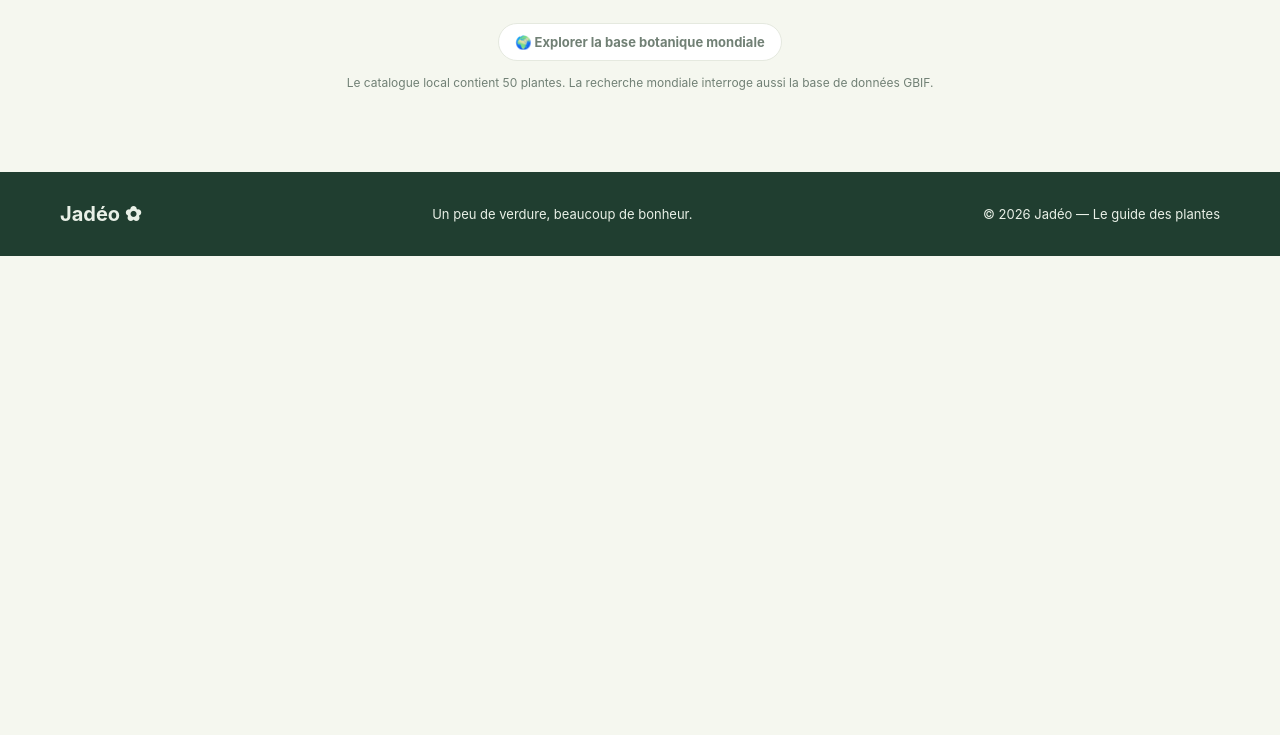
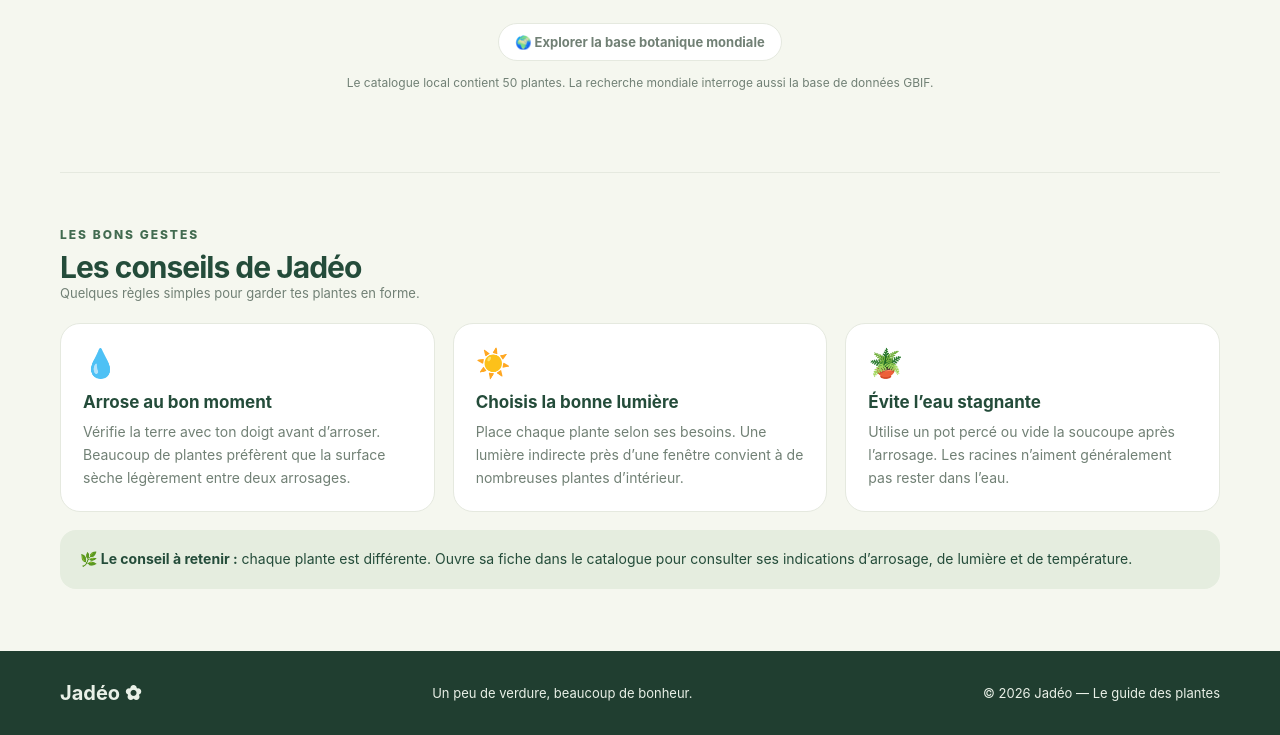
Before and after one commit to tim17eo/Jadeo, a plain HTML site: page index.html in a window 1280 px wide. Shown: the part 6684-7419 px from the top of the page. Before the commit the page ends 6940 px from the top, so only its background shows below. Drawn offline with Linux system fonts and the light colour scheme.

Commit message:
Add plant care advice section and fix advice navigation

```diff
--- a/index.html
+++ b/index.html
@@ -17,7 +17,7 @@ main{padding:22px 0 70px}.section-head{display:flex;align-items:end;justify-cont
 footer{background:#203e30;color:#e9f0e7;padding:30px 0;font-size:13px}.foot{display:flex;justify-content:space-between;gap:15px;align-items:center}.foot strong{font-size:20px}
 .modal{position:fixed;inset:0;background:#1022199c;display:none;align-items:center;justify-content:center;padding:20px;z-index:10}.modal.show{display:flex}.dialog{background:white;width:min(760px,100%);max-height:90vh;overflow:auto;border-radius:24px;position:relative}.close{position:absolute;right:15px;top:15px;border:0;background:#ffffffed;width:38px;height:38px;border-radius:50%;font-size:21px;z-index:2;color:var(--green)}.detail-img{height:280px;background:var(--mint)}.detail-img img{width:100%;height:100%;object-fit:cover}.detail-body{padding:25px 28px 30px}.detail-body h2{margin:5px 0;color:var(--green);font-size:30px}.detail-body .latin{font-size:14px}.description{color:var(--muted);line-height:1.7;margin:17px 0 22px}.care-grid{display:grid;grid-template-columns:repeat(3,1fr);gap:12px}.care{background:var(--cream);padding:15px;border-radius:15px}.care span{display:block;font-size:20px;margin-bottom:8px}.care small{display:block;color:var(--muted);font-size:11px;font-weight:700;text-transform:uppercase;letter-spacing:.6px}.care b{display:block;color:var(--green);font-size:14px;margin-top:5px}
 @media(max-width:800px){.hero{grid-template-columns:1fr;padding-top:30px}.hero-art{height:260px}.grid{grid-template-columns:repeat(2,1fr)}.nav{gap:12px}}@media(max-width:560px){.wrap{width:min(100% - 28px,1160px)}header{padding:16px 0}.nav{display:none}.hero{gap:25px}.hero h1{letter-spacing:-2px}.hero-art{height:220px}.grid{grid-template-columns:1fr;gap:15px}.plant-photo{height:220px}.section-head h2{font-size:25px}.care-grid{grid-template-columns:1fr}.foot{flex-direction:column;align-items:flex-start}.detail-img{height:210px}.detail-body{padding:20px}}
-</style>
+.advice-section{padding:54px 0 62px;border-top:1px solid var(--line)}.advice-grid{display:grid;grid-template-columns:repeat(3,1fr);gap:18px;margin-top:22px}.advice-card{background:#fff;border:1px solid var(--line);border-radius:20px;padding:22px}.advice-icon{font-size:28px}.advice-card h3{color:var(--green);margin:12px 0 8px;font-size:17px}.advice-card p{color:var(--muted);font-size:14px;line-height:1.65;margin:0}.advice-tip{margin-top:18px;padding:18px 20px;background:var(--mint);border-radius:16px;color:var(--green);line-height:1.6;font-size:14px}@media(max-width:800px){.advice-grid{grid-template-columns:1fr}}</style>
 </head>
 <body>
 <header class="wrap">
@@ -44,7 +44,8 @@ footer{background:#203e30;color:#e9f0e7;padding:30px 0;font-size:13px}.foot{disp
  </div>
  <div class="grid" id="plantGrid"></div><div id="worldMore" style="text-align:center;margin-top:26px"><button class="filter" id="loadWorld">🌍 Explorer la base botanique mondiale</button></div><p id="apiNote" style="text-align:center;color:var(--muted);font-size:12px;margin-top:14px">Le catalogue local contient 50 plantes. La recherche mondiale interroge aussi la base de données GBIF.</p>
 </main>
-<footer id="conseils"><div class="wrap foot"><strong>Jadéo ✿</strong><span>Un peu de verdure, beaucoup de bonheur.</span><span>© 2026 Jadéo — Le guide des plantes</span></div></footer>
+<section class="advice-section wrap" id="conseils"><div class="eyebrow">Les bons gestes</div><div class="section-head"><div><h2>Les conseils de Jadéo</h2><div class="count">Quelques règles simples pour garder tes plantes en forme.</div></div></div><div class="advice-grid"><article class="advice-card"><div class="advice-icon">💧</div><h3>Arrose au bon moment</h3><p>Vérifie la terre avec ton doigt avant d’arroser. Beaucoup de plantes préfèrent que la surface sèche légèrement entre deux arrosages.</p></article><article class="advice-card"><div class="advice-icon">☀️</div><h3>Choisis la bonne lumière</h3><p>Place chaque plante selon ses besoins. Une lumière indirecte près d’une fenêtre convient à de nombreuses plantes d’intérieur.</p></article><article class="advice-card"><div class="advice-icon">🪴</div><h3>Évite l’eau stagnante</h3><p>Utilise un pot percé ou vide la soucoupe après l’arrosage. Les racines n’aiment généralement pas rester dans l’eau.</p></article></div><div class="advice-tip"><b>🌿 Le conseil à retenir :</b> chaque plante est différente. Ouvre sa fiche dans le catalogue pour consulter ses indications d’arrosage, de lumière et de température.</div></section>
+<footer id="pied"><div class="wrap foot"><strong>Jadéo ✿</strong><span>Un peu de verdure, beaucoup de bonheur.</span><span>© 2026 Jadéo — Le guide des plantes</span></div></footer>
 <div class="modal" id="modal" role="dialog" aria-modal="true" aria-label="Fiche de plante"><div class="dialog"><button class="close" id="close" aria-label="Fermer">×</button><div id="detail"></div></div></div>
 <script>
 const plants=[
```
